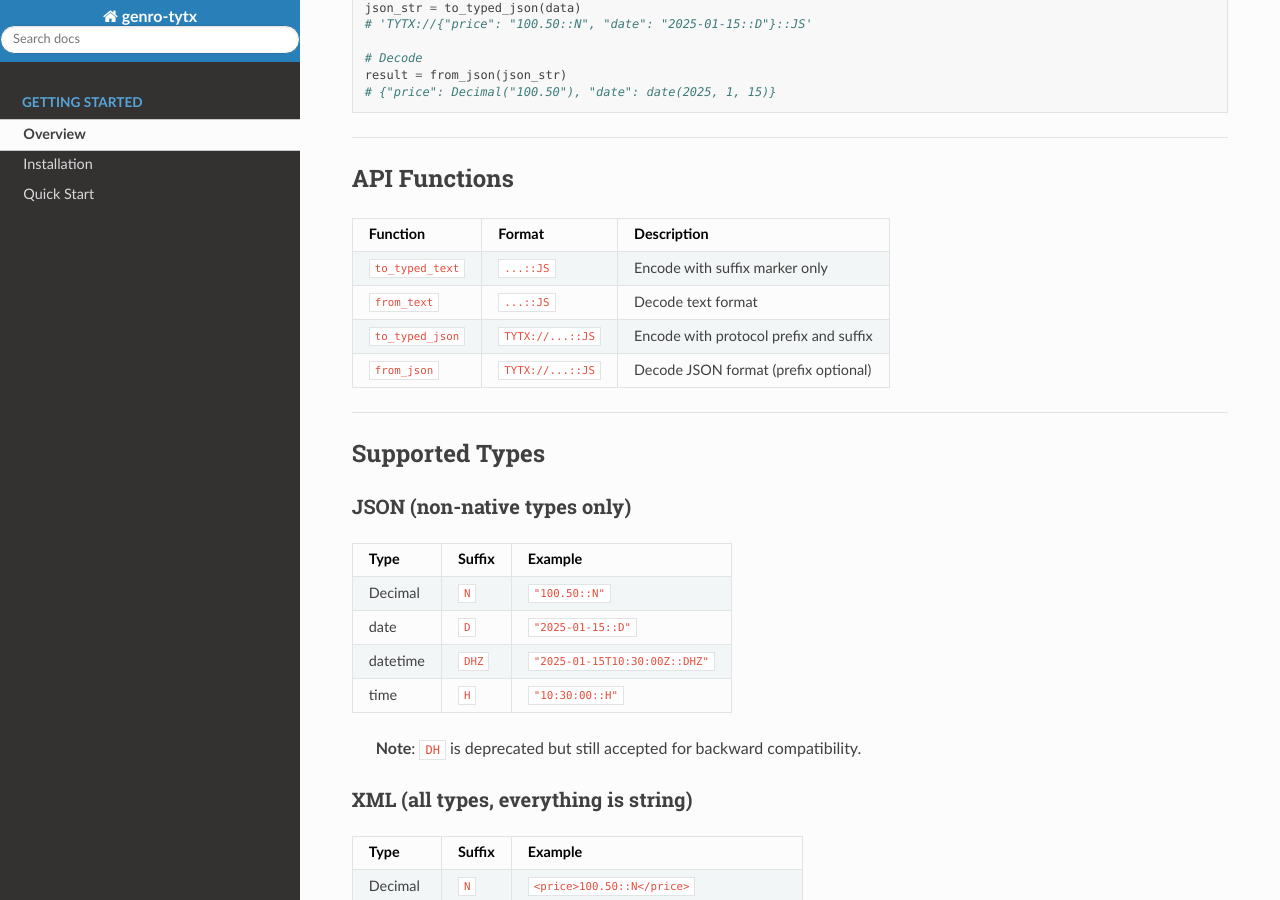
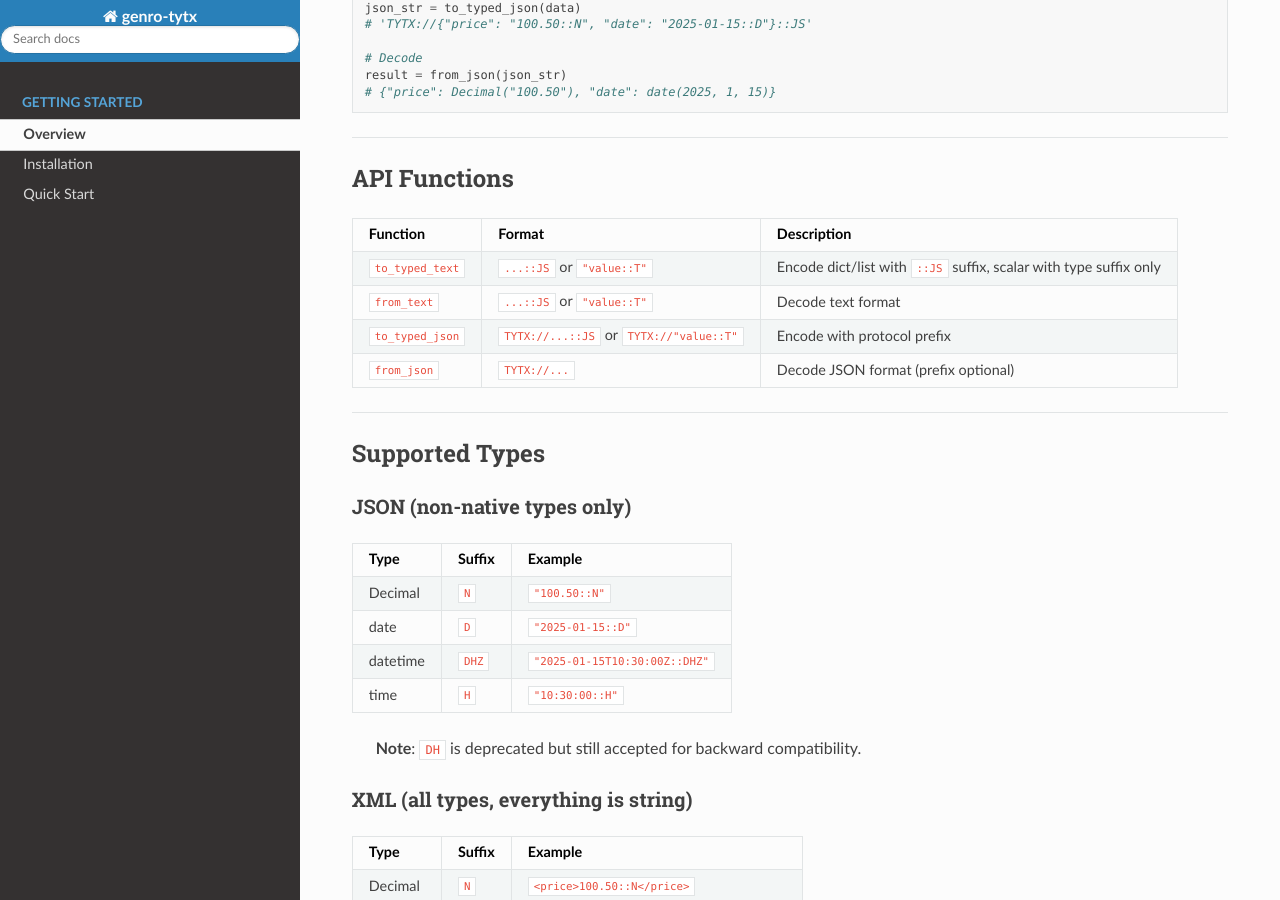
Before and after one commit to genropy/genro-tytx, a Sphinx documentation site: the page built from docs/index.md, in a window 1280 px wide and 900 px high, scrolled down 995 px. Built offline with Sphinx 7.4.7 and the Read the Docs theme 3.1.0, drawn with Linux system fonts in a browser that asks for light colours.

Commit message:
docs: fix API table in docs/index.md to mention scalar format without ::JS

```diff
--- a/docs/index.md
+++ b/docs/index.md
@@ -57,10 +57,10 @@ result = from_json(json_str)
 
 | Function | Format | Description |
 |----------|--------|-------------|
-| `to_typed_text` | `...::JS` | Encode with suffix marker only |
-| `from_text` | `...::JS` | Decode text format |
-| `to_typed_json` | `TYTX://...::JS` | Encode with protocol prefix and suffix |
-| `from_json` | `TYTX://...::JS` | Decode JSON format (prefix optional) |
+| `to_typed_text` | `...::JS` or `"value::T"` | Encode dict/list with `::JS` suffix, scalar with type suffix only |
+| `from_text` | `...::JS` or `"value::T"` | Decode text format |
+| `to_typed_json` | `TYTX://...::JS` or `TYTX://"value::T"` | Encode with protocol prefix |
+| `from_json` | `TYTX://...` | Decode JSON format (prefix optional) |
 
 ---
 
```
